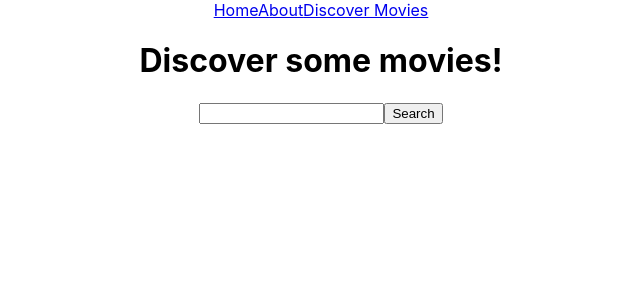
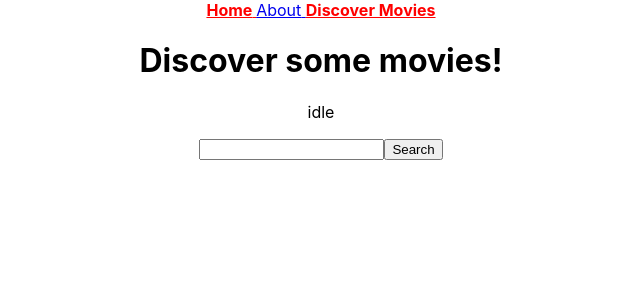
Before and after one commit to Baskoekkoek1/Routing, a React (Create React App) app: page /discover in a window 1280 px wide. Shown: the top 300 px of the page, without its empty margins (319-959 px from the left). Built offline with nearby package versions, Linux system fonts and the light colour scheme.

Commit message:
fixed the discover movie page

```diff
--- a/package.json
+++ b/package.json
@@ -6,6 +6,7 @@
     "@testing-library/jest-dom": "^4.2.4",
     "@testing-library/react": "^9.5.0",
     "@testing-library/user-event": "^7.2.1",
+    "axios": "^0.20.0",
     "react": "^16.14.0",
     "react-dom": "^16.14.0",
     "react-router-dom": "^5.2.0",
--- a/src/App.js
+++ b/src/App.js
@@ -1,22 +1,10 @@
 import React from "react";
 import "./App.css";
 import { Switch, Route } from "react-router-dom";
-import NavBar from "./Components/NavBar/NavBar";
+import NavBar from "./Components/NavBar/NavBar/NavBar";
 import DiscoverMoviesPage from "./Pages/DiscoverMoviesPage";
 import AboutPage from "./Pages/AboutPage";
 import Homepage from "./Pages/Homepage";
-
-function Discover() {
-  return <h1>Discover</h1>;
-}
-
-function About() {
-  return <h1>About</h1>;
-}
-
-function Home() {
-  return <h1>Home</h1>;
-}
 
 function App() {
   return (
--- a/src/Components/NavBar/NavBar.js
+++ /dev/null
@@ -1,12 +0,0 @@
-import React from "react";
-import { Link } from "react-router-dom";
-
-export default function NavBar() {
-  return (
-    <div>
-      <Link to="/">Home</Link>
-      <Link to="/about">About</Link>
-      <Link to="/discover">Discover Movies</Link>
-    </div>
-  );
-}
--- /dev/null
+++ b/src/Components/NavBar/NavBar/NavBar.js
@@ -0,0 +1,36 @@
+import React from "react";
+import { NavLink } from "react-router-dom";
+
+export default function NavBar() {
+  return (
+    <div>
+      <NavLink
+        to="/"
+        activeStyle={{
+          fontWeight: "bold",
+          color: "red",
+        }}
+      >
+        Home{" "}
+      </NavLink>
+      <NavLink
+        to="/about"
+        activeStyle={{
+          fontWeight: "bold",
+          color: "red",
+        }}
+      >
+        About{" "}
+      </NavLink>
+      <NavLink
+        to="/discover"
+        activeStyle={{
+          fontWeight: "bold",
+          color: "red",
+        }}
+      >
+        Discover Movies{" "}
+      </NavLink>
+    </div>
+  );
+}
--- a/src/Pages/DiscoverMoviesPage.js
+++ b/src/Pages/DiscoverMoviesPage.js
@@ -1,15 +1,32 @@
 import React, { useState } from "react";
+import axios from "axios";
+import { Link } from "react-router-dom";
 
 export default function DiscoverMoviesPage() {
   const [searchText, set_searchText] = useState("");
+  const [movies, setMovie] = useState({ status: "idle", data: null });
 
-  const search = () => {
-    console.log("TODO search movies for:", searchText);
+  const search = async () => {
+    console.log("Start searching for:", searchText);
+
+    // Best practice: encode the string so that special characters
+    //  like '&' and '?' don't accidentally mess up the URL
+    const queryParam = encodeURIComponent(searchText);
+    setMovie({ status: "searching...", data: null });
+    // Option B: use the `axios` library like we did on Tuesday
+    const response = await axios.get(
+      `https://omdbapi.com/?apikey=2344c2a6&s=${queryParam}`
+    );
+    setMovie({ status: "done", data: response.data.Search });
+
+    console.log("Success!", response.data.Search);
   };
 
+  if (movies.data === null) {
     return (
       <div>
         <h1>Discover some movies!</h1>
+        <p>{movies.status}</p>
         <p>
           <input
             value={searchText}
@@ -19,4 +36,36 @@ export default function DiscoverMoviesPage() {
         </p>
       </div>
     );
+  } else {
+    return (
+      <div>
+        <h1>Discover some movies!</h1>
+        <p>{movies.status}</p>
+        <p>
+          <input
+            value={searchText}
+            onChange={(e) => set_searchText(e.target.value)}
+          />
+          <button onClick={search}>Search</button>
+        </p>
+        <div>
+          {" "}
+          <div>
+            {movies.data.map((movie) => {
+              // movie.key = movie.imdbID;
+              console.log(movie);
+              return (
+                <div>
+                  <Link to={`/movies/${movie.imdbID}`}>
+                    <h3>{movie.Title}</h3>
+                  </Link>
+                  <img src={movie.Poster} alt={movie.Title} />
+                </div>
+              );
+            })}
+          </div>
+        </div>
+      </div>
+    );
   }
+}
```
Also changed, not shown: 1 other file (tests, documents, lock files or other folders). Lines whose indentation alone changed are shown as unchanged.
